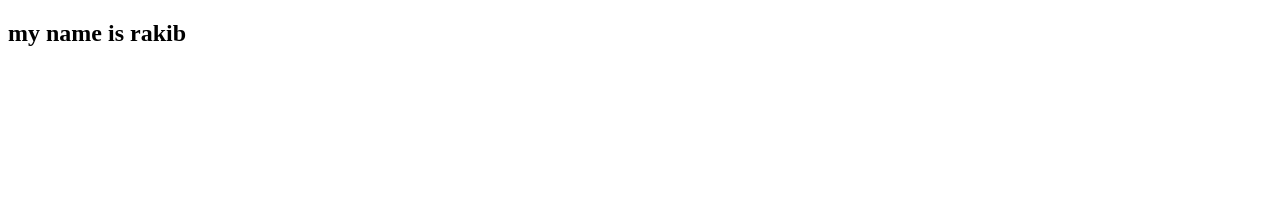
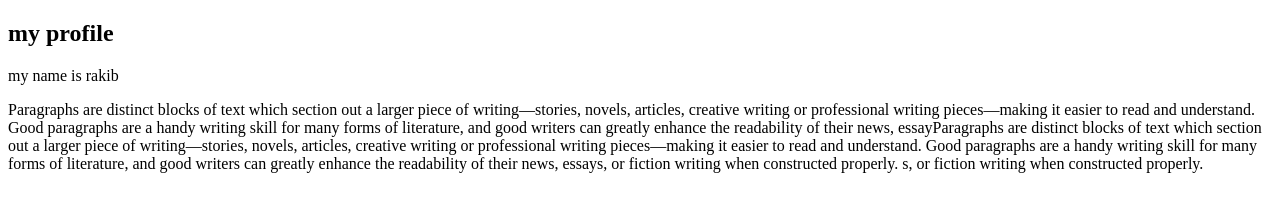
Before and after one commit to rafsanhossain4/my-third-repo, a plain HTML site: page index.html in a window 1280 px wide. Drawn offline with Linux system fonts and the light colour scheme.

Commit message:
add dear

```diff
--- a/index.html
+++ b/index.html
@@ -7,6 +7,10 @@
     <title>my third repo</title>
 </head>
 <body>
-    <h2> my name is rakib</h2>
+    <h2> my profile</h2>
+
+    <p>  my name is rakib</p>
+    <p>Paragraphs are distinct blocks of text which section out a larger piece of writing—stories, novels, articles, creative writing or professional writing pieces—making it easier to read and understand. Good paragraphs are a handy writing skill for many forms of literature, and good writers can greatly enhance the readability of their news, essayParagraphs are distinct blocks of text which section out a larger piece of writing—stories, novels, articles, creative writing or professional writing pieces—making it easier to read and understand. Good paragraphs are a handy writing skill for many forms of literature, and good writers can greatly enhance the readability of their news, essays, or fiction writing when constructed properly.
+    s, or fiction writing when constructed properly. </p>
 </body>
 </html>
```
